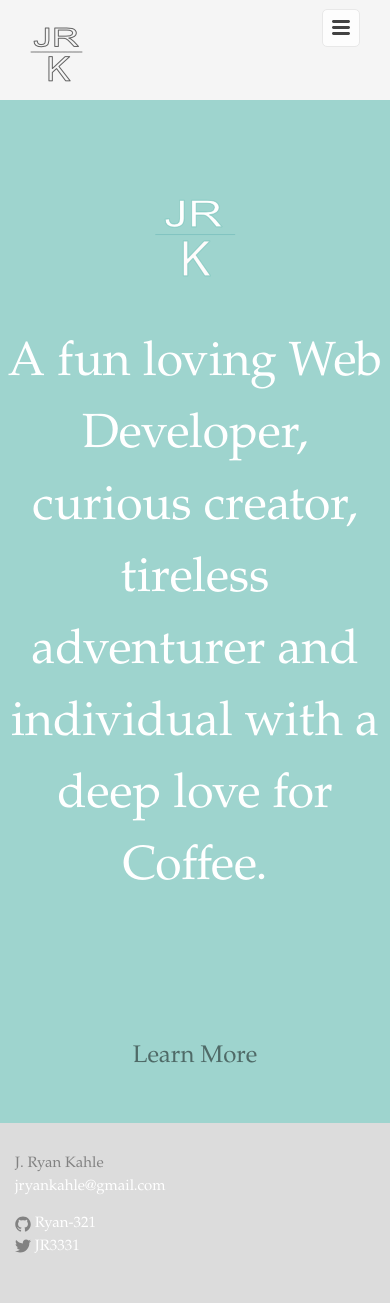
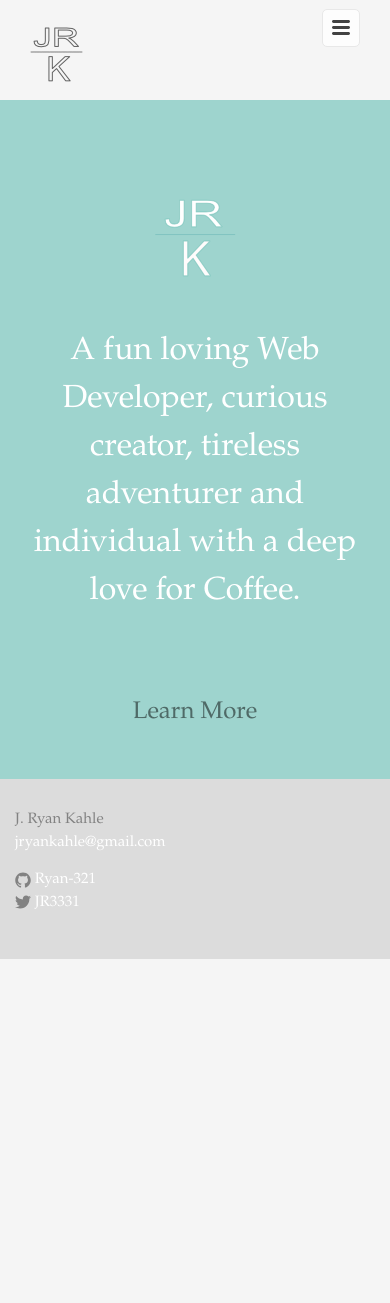
Before and after one commit to Ryan-321/Ryan-321.github.io, a Jekyll site: the page built from index.html, in a window 390 px wide. Built offline with Jekyll 4.4.1, drawn with Linux system fonts in a browser that asks for light colours; some web fonts are replaced; after the commit the page ends 959 px from its top, so only the background shows below that.

Commit message:
adjusted h3

```diff
--- a/css/index.css
+++ b/css/index.css
@@ -14,7 +14,7 @@ div.section-main img{
 #tagline{
   color: #fff;
   font-size: 3em;
-  padding-bottom: 2.5em;
+  padding: 0 0 2.5em;
 }
 div.section-main-layer{
   width: inherit;
@@ -214,4 +214,8 @@ div.project a img:hover{
   h3.clark-kent{
     display: none;
   }
+  #tagline{
+    font-size: 2em;
+    padding: 0 .5em 2em;
+  }
 }
--- a/css/resume.css
+++ b/css/resume.css
@@ -91,7 +91,9 @@ div.work-experience
 }
 
 @media (max-width: 960px){
-  div.skills{
+  div.skills,
+  .resume-wrapper h3,
+  p.title{
     text-align: center;
   }
   li.skills-li,
```
